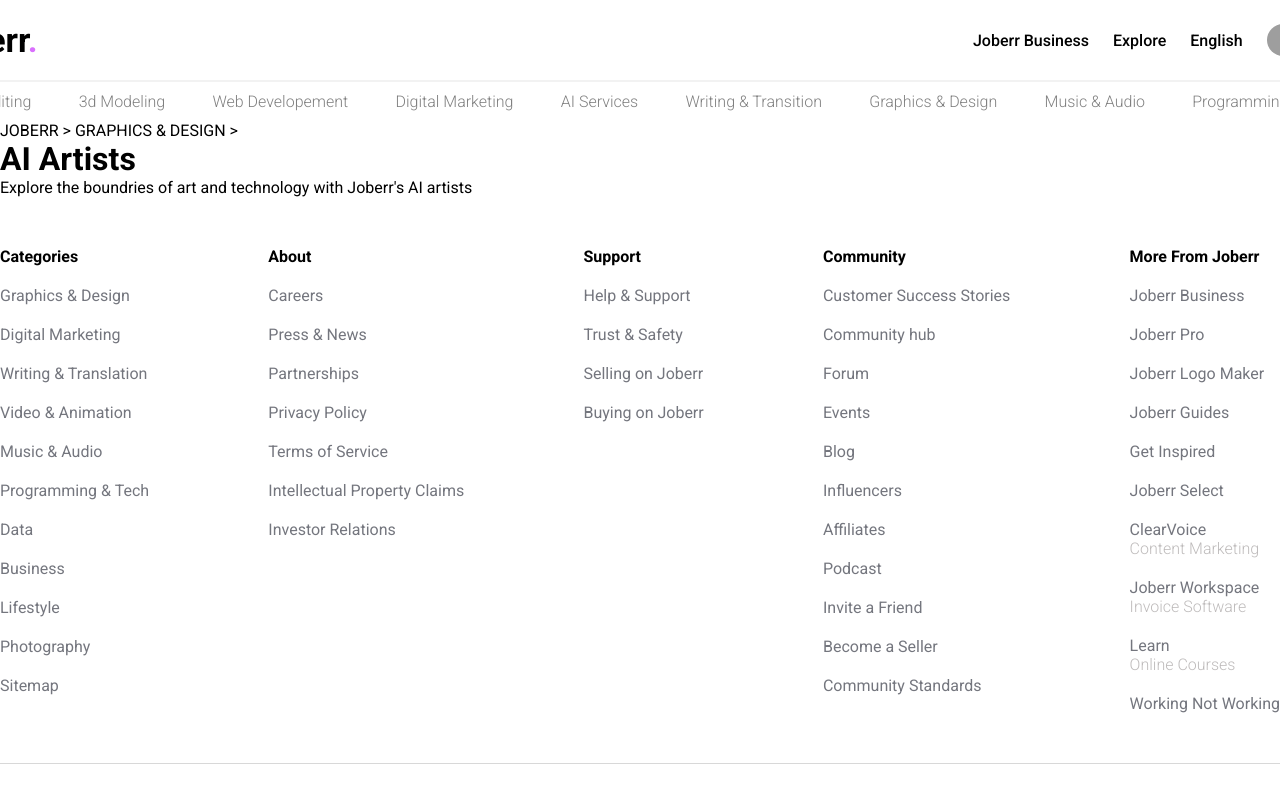
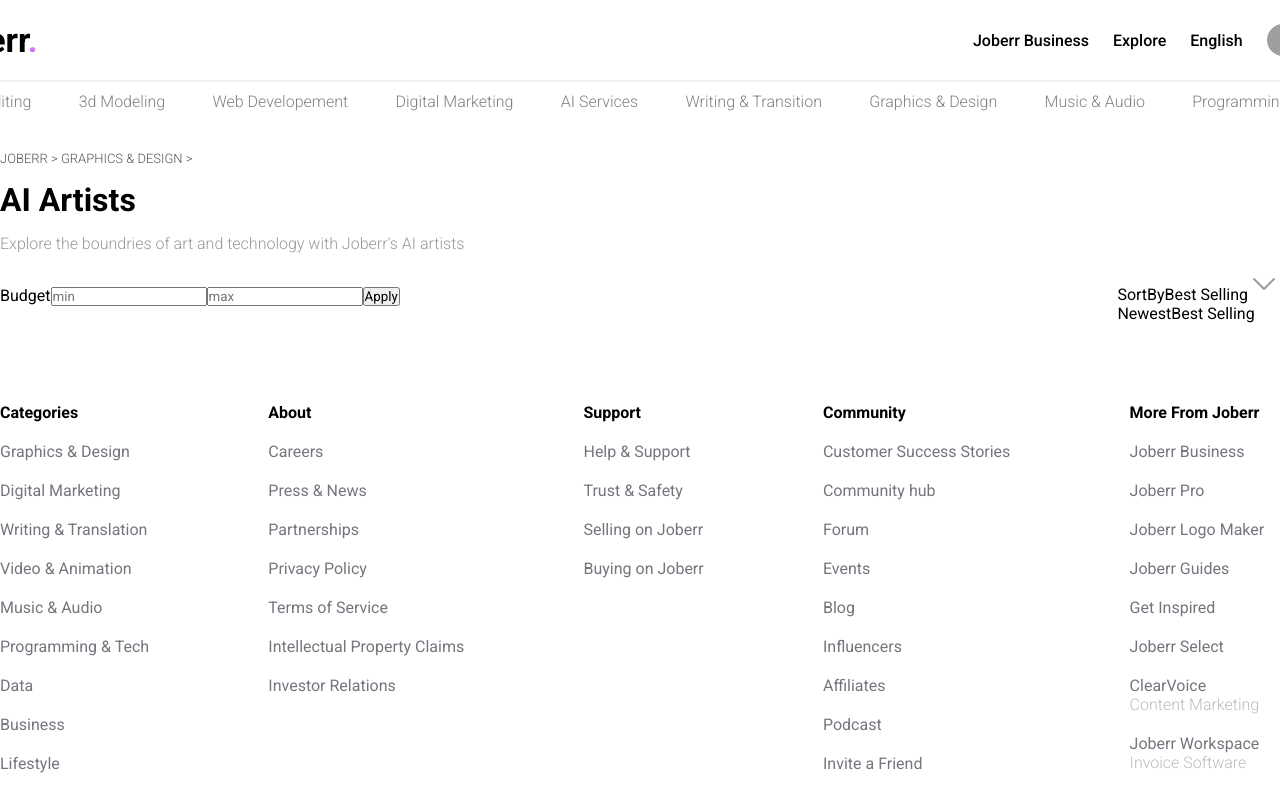
Before and after one commit to HamzaJabri99/joberr, a React (Vite) app: page /gigs in a window 1280 px wide. Shown: the top 793 px of the page. Built offline with nearby package versions, Linux system fonts and the light colour scheme; grey boxes are pictures that could not be loaded.

Commit message:
starting to design category page

```diff
--- a/src/pages/gigs/Gigs.jsx
+++ b/src/pages/gigs/Gigs.jsx
@@ -8,10 +8,25 @@
           JOBERR {">"} GRAPHICS & DESIGN {">"}
         </span>
         <h1>AI Artists</h1>
-        <p>Explore the boundries of art and technology with Joberr's AI artists</p>
+        <p>
+          Explore the boundries of art and technology with Joberr's AI artists
+        </p>
         <div className="menu">
-          <div className="left"></div>
-          <div className="right"></div>
+          <div className="left">
+            <span>Budget</span>
+            <input type="text" placeholder="min" />
+            <input type="text" placeholder="max" />
+            <button>Apply</button>
+          </div>
+          <div className="right">
+            <span className="sortBy">SortBy</span>
+            <span className="sortType">Best Selling</span>
+            <img src="./imgs/down.png" alt="" />
+            <div className="rightMenu">
+              <span>Newest</span>
+              <span>Best Selling</span>
+            </div>
+          </div>
         </div>
       </div>
     </div>
--- a/src/pages/gigs/Gigs.scss
+++ b/src/pages/gigs/Gigs.scss
@@ -0,0 +1,25 @@
+.gigs {
+  display: flex;
+  justify-content: center;
+  .container {
+    width: 1400px;
+    display: flex;
+    padding: 30px 0px;
+    flex-direction: column;
+    gap: 15px;
+    .breadcrumbs {
+      font-weight: 300;
+      font-size: 13px;
+      color: #555;
+    }
+    p {
+      color: #999;
+      font-weight: 300;
+    }
+    .menu {
+      display: flex;
+      align-items: center;
+      justify-content: space-between;
+    }
+  }
+}
```
Also changed, not shown: public/imgs/down.png (added).
